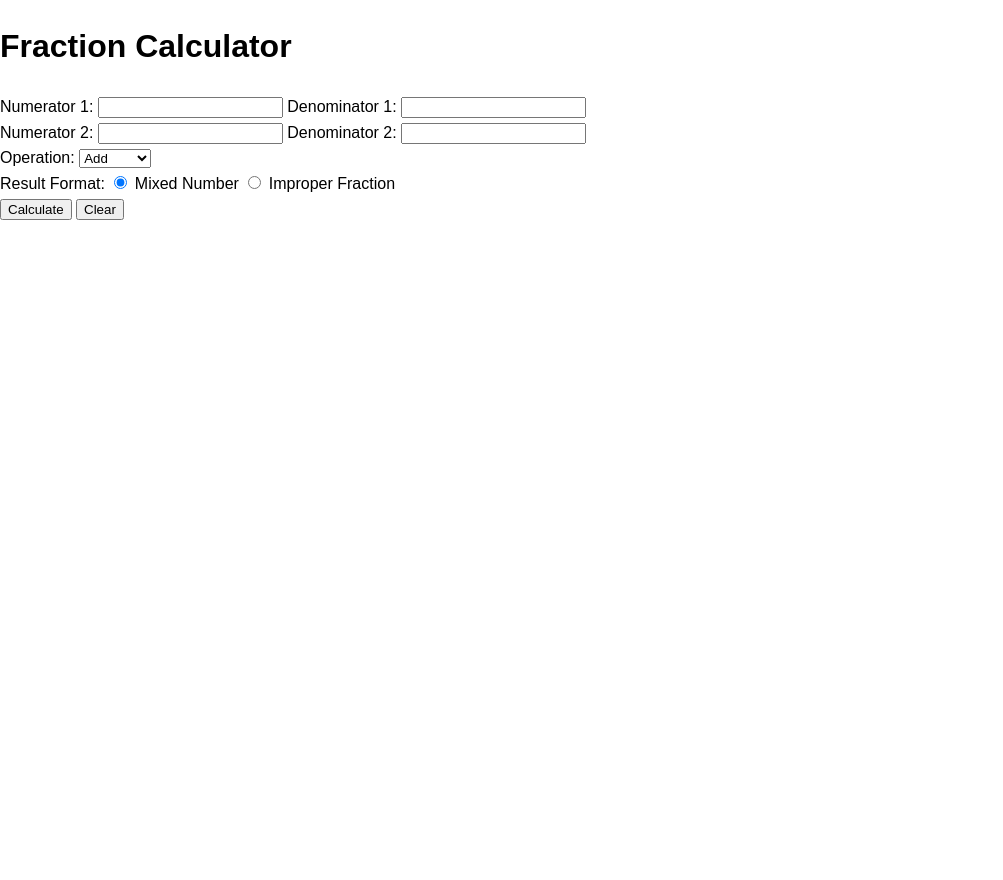
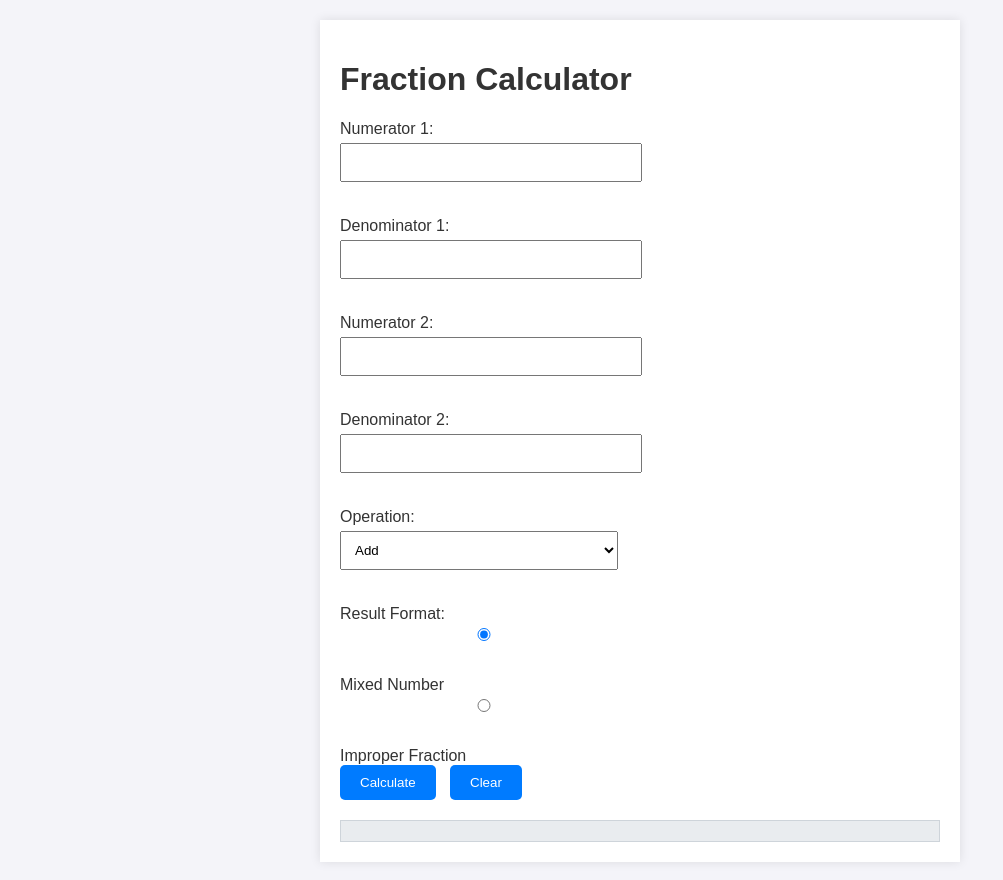
Before and after one commit to Mohith-007/Fraction-calculator, a plain HTML site: page index.html in a window 1280 px wide. Shown: the whole page, without its empty margins (0-1003 px from the left). Before the commit the page ends 800 px from the top, so only its background shows below. Drawn offline with Linux system fonts and the light colour scheme.

Commit message:
Update styles.css

```diff
--- a/styles.css
+++ b/styles.css
@@ -1,46 +1,50 @@
+/* styles.css */
 body {
     font-family: Arial, sans-serif;
+    background-color: #f4f4f9;
+    color: #333;
+    padding: 20px;
     margin: 0;
-    padding: 0;
-    line-height: 1.6;
 }
 
-header {
-    background: #333;
-    color: #fff;
-    padding: 10px 0;
-    text-align: center;
+.container {
+    max-width: 600px;
+    margin: auto;
+    background: white;
+    padding: 20px;
+    box-shadow: 0 0 10px rgba(0,0,0,0.1);
 }
 
-nav ul {
-    list-style: none;
-    padding: 0;
+input[type="number"], select, input[type="radio"] {
+    margin-top: 5px;
+    margin-bottom: 15px;
+    padding: 10px;
+    width: calc(50% - 22px);
+    display: inline-block;
 }
 
-nav ul li {
-    display: inline;
-    margin: 0 10px;
+label {
+    display: block;
+    margin-top: 20px;
 }
 
-nav ul li a {
-    color: #fff;
-    text-decoration: none;
+button {
+    padding: 10px 20px;
+    cursor: pointer;
+    background-color: #007BFF;
+    color: white;
+    border: none;
+    border-radius: 5px;
+    margin-right: 10px;
 }
 
-main {
-    padding: 20px;
+button:hover {
+    background-color: #0056b3;
 }
 
-section {
-    margin-bottom: 20px;
+#result {
+    margin-top: 20px;
+    padding: 10px;
+    background-color: #e9ecef;
+    border: 1px solid #ced4da;
 }
-
-footer {
-    background: #333;
-    color: #fff;
-    text-align: center;
-    padding: 10px 0;
-    position: fixed;
-    width: 100%;
-    bottom: 0;
-}
```
